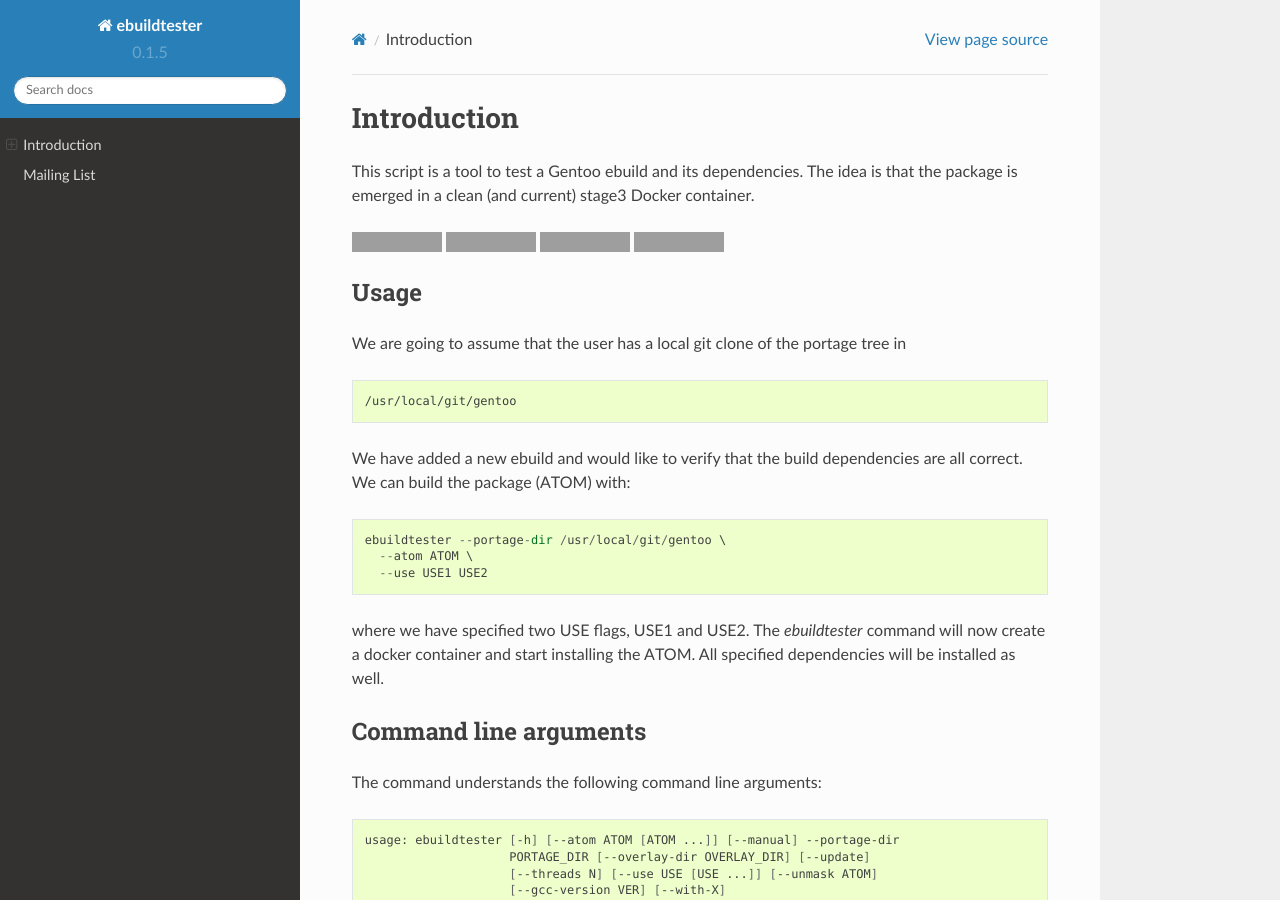
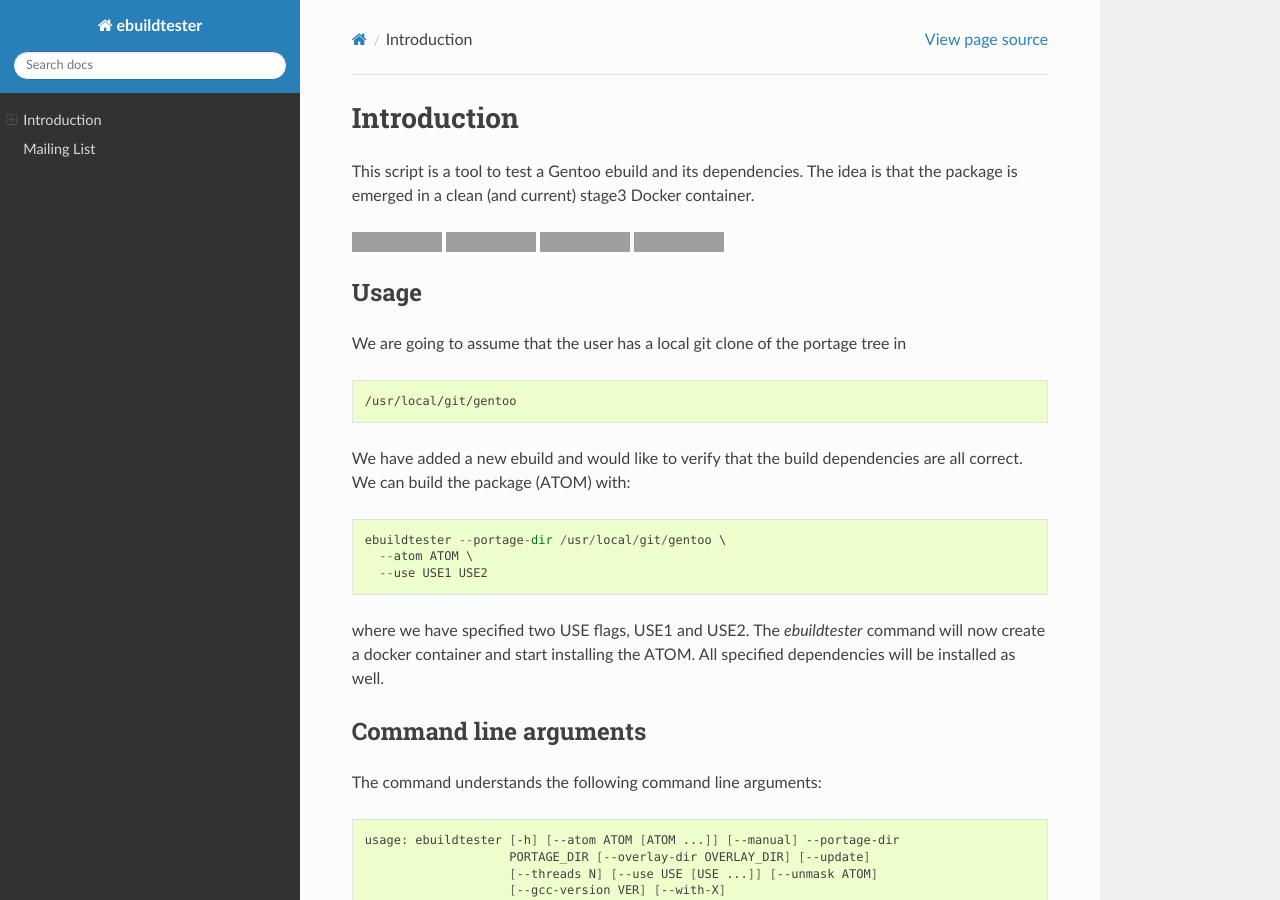
Before and after one commit to nicolasbock/ebuildtester, a Sphinx documentation site: the page built from docs/index.rst, in a window 1280 px wide and 900 px high. Built offline with Sphinx 7.4.7 and the Read the Docs theme 2.0.0, drawn with Linux system fonts in a browser that asks for light colours; grey boxes are pictures that could not be loaded.

Commit message:
Take version from git tags

```diff
--- a/docs/conf.py
+++ b/docs/conf.py
@@ -48,6 +48,8 @@
 # The master toctree document.
 master_doc = 'index'
 
+from pkg_resources import get_distribution
+
 # General information about the project.
 project = 'ebuildtester'
 copyright = '2018, Nicolas Bock'
@@ -58,7 +60,7 @@
 # built documents.
 #
 # The full version, including alpha/beta/rc tags.
-release = '0.1.5'
+release = get_distribution("ebuildtester").version
 # The short X.Y version.
 version = release
 
--- a/setup.py
+++ b/setup.py
@@ -4,8 +4,9 @@
 
 setup(
     name="ebuildtester",
-    version="0.1.5",
     packages=["ebuildtester"],
+    use_scm_version=True,
+    setup_requires=['setuptools_scm'],
     entry_points={
         "console_scripts": ["ebuildtester = ebuildtester.main:main"]
     },
```
Also changed, not shown: .travis.yml.
